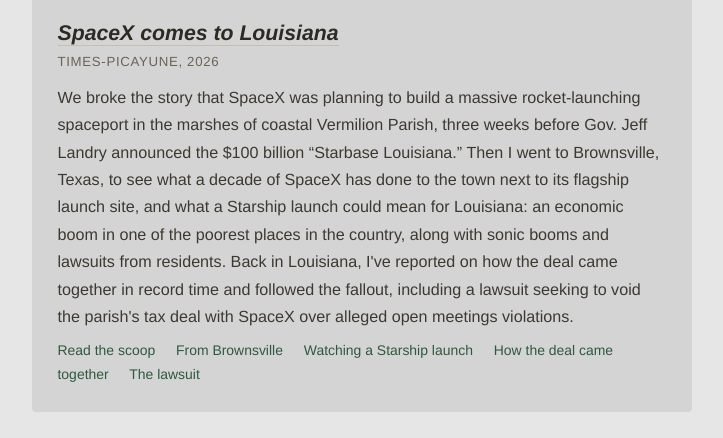
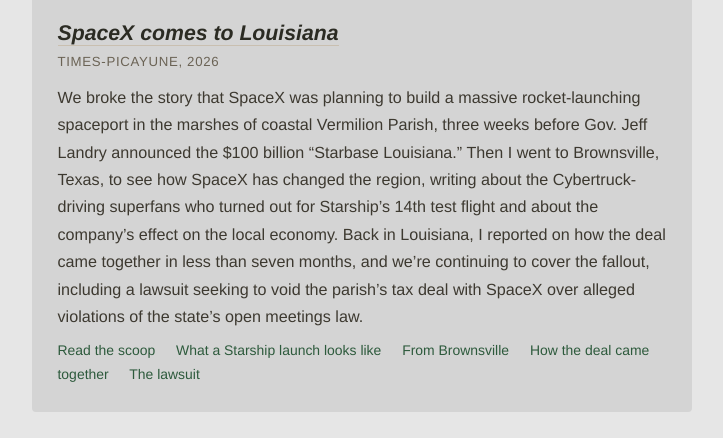
Before and after one commit to alexlubben/alexlubben, a plain HTML site: page index.html in a window 1280 px wide. Shown: the part 1540-1978 px from the top of the page, without its empty margins (278-1001 px from the left). Drawn offline with Linux system fonts and the light colour scheme; a web font is replaced by a local one.

Commit message:
Rewrite SpaceX blurb and reorder links (#51)
Claude-Session: https://claude.ai/code/session_01FCro4gvMmPmiVLyczPQM2M

Co-authored-by: Claude <noreply@anthropic.com>

```diff
--- a/index.html
+++ b/index.html
@@ -754,11 +754,11 @@
         <div class="featured-body">
           <h3><a href="https://www.nola.com/news/business/spacex-is-planning-a-rocket-launching-spaceport-in-coastal-louisiana-here-are-the-plans/article_01510d48-5f43-4381-aff9-6294b4d9d04c.html"><em>SpaceX comes to Louisiana</em></a></h3>
           <div class="pub-date">Times-Picayune, 2026</div>
-          <p>We broke the story that SpaceX was planning to build a massive rocket-launching spaceport in the marshes of coastal Vermilion Parish, three weeks before Gov. Jeff Landry announced the $100 billion &ldquo;Starbase Louisiana.&rdquo; Then I went to Brownsville, Texas, to see what a decade of SpaceX has done to the town next to its flagship launch site, and what a Starship launch could mean for Louisiana: an economic boom in one of the poorest places in the country, along with sonic booms and lawsuits from residents. Back in Louisiana, I've reported on how the deal came together in record time and followed the fallout, including a lawsuit seeking to void the parish's tax deal with SpaceX over alleged open meetings violations.</p>
+          <p>We broke the story that SpaceX was planning to build a massive rocket-launching spaceport in the marshes of coastal Vermilion Parish, three weeks before Gov. Jeff Landry announced the $100 billion &ldquo;Starbase Louisiana.&rdquo; Then I went to Brownsville, Texas, to see how SpaceX has changed the region, writing about the Cybertruck-driving superfans who turned out for Starship&rsquo;s 14th test flight and about the company&rsquo;s effect on the local economy. Back in Louisiana, I reported on how the deal came together in less than seven months, and we&rsquo;re continuing to cover the fallout, including a lawsuit seeking to void the parish&rsquo;s tax deal with SpaceX over alleged violations of the state&rsquo;s open meetings law.</p>
           <div class="links">
             <a href="https://www.nola.com/news/business/spacex-is-planning-a-rocket-launching-spaceport-in-coastal-louisiana-here-are-the-plans/article_01510d48-5f43-4381-aff9-6294b4d9d04c.html">Read the scoop</a>
+            <a href="https://www.nola.com/news/business/spacex-rocket-louisiana-texas-elon-musk-starbase/article_c430ef67-6a4f-42a6-aafd-027aef138e8c.html">What a Starship launch looks like</a>
             <a href="https://www.theadvocate.com/baton_rouge/news/environment/how-spacex-transformed-brownsville/article_1a7a3f2e-904e-5d4c-9006-d58a36edbba4.html">From Brownsville</a>
-            <a href="https://www.nola.com/news/business/spacex-rocket-louisiana-texas-elon-musk-starbase/article_c430ef67-6a4f-42a6-aafd-027aef138e8c.html">Watching a Starship launch</a>
             <a href="https://www.nola.com/news/business/spacex-elon-musk-louisiana-negotiations-settlement-landry/article_0391b6f5-0789-42c2-ad32-5e1b43139cdc.html">How the deal came together</a>
             <a href="https://www.nola.com/news/business/vermilion-parish-spacex-tax-deal-lawsuit-open-meetings/article_8ba86645-9273-4769-941f-e8baf722826b.html">The lawsuit</a>
           </div>
```
